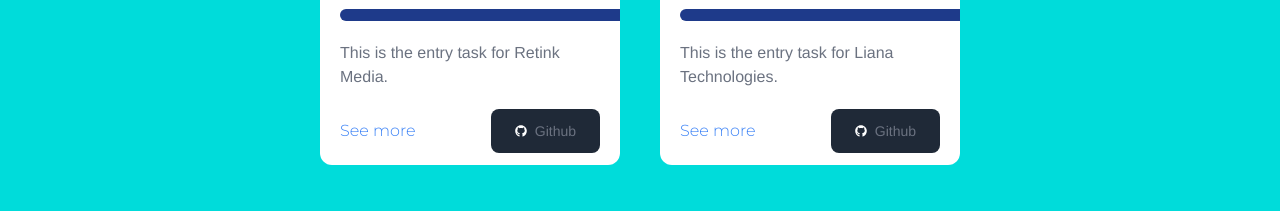
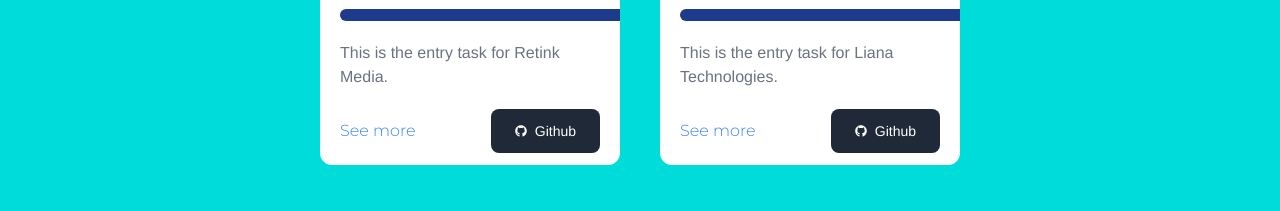
Before and after one commit to chungvuiloong/simple_portfolio, a React (Create React App) app: page / in a window 1280 px wide. Shown: the part 1625-1836 px from the top of the page. Built offline with nearby package versions, Linux system fonts and the light colour scheme.

Commit message:
Added text color white.

```diff
--- a/src/pages/ProjectCard.tsx
+++ b/src/pages/ProjectCard.tsx
@@ -82,7 +82,7 @@
                     <a href={githubUrl}>
                         <Button className='flex gap-2 bg-gray-800 w-fit h-fit'>
                             <FaGithub className="text-white my-auto" />
-                            <Typography variant="small">Github</Typography>
+                            <Typography variant="small" color="white">Github</Typography>
                         </Button>
                     </a>
                 : <></>
```
